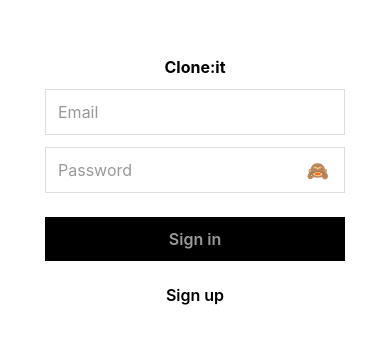
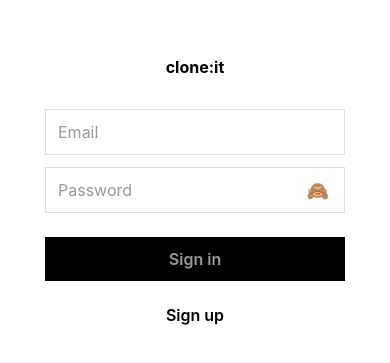
Before and after one commit to OlegMoshkovich/siteObservations, a React Native app: screen / in a window 390 px wide. Shown: the part 125-488 px from the top of the page. Built offline with nearby package versions, Linux system fonts and the light colour scheme.

Commit message:
add the auth screen

```diff
--- a/src/screens/AuthScreen.tsx
+++ b/src/screens/AuthScreen.tsx
@@ -49,7 +49,7 @@ export default function AuthScreen() {
       <View style={{ flex: 1 }}>
         <View style={styles.container}>
             {/* <Image source={require('../../assets/cogram.png')} style={{ width: 100, alignSelf: 'center' }} resizeMode="contain" /> */}
-            <Text style={{ fontSize: 16, textAlign: 'center', fontWeight: 'bold' }}>Clone:it</Text>
+            <Text style={{ fontSize: 16, textAlign: 'center', fontWeight: 'bold', height: 40 }}>clone:it</Text>
             <TextInput
               onChangeText={(text: string) => setEmail(text)}
               value={email}
@@ -78,7 +78,7 @@ export default function AuthScreen() {
            <View style={styles.container}>
             {/* <Image source={require('../../assets/cogram.png')} style={{ width: 100, alignSelf: 'center' }} resizeMode="contain" /> */}
               {/* <View style={{ flexDirection: 'column', gap: 12, alignItems: 'center', marginTop: 30, marginBottom: 20 }}>   */}
-                <Text style={{ fontSize: 16, textAlign: 'center' }}>Please Sign up</Text>
+                <Text style={{ fontSize: 16, textAlign: 'center', height: 40 }}>Please Sign up</Text>
               {/* </View> */}
               <TextInput
                 onChangeText={setSignUpEmail}
```
